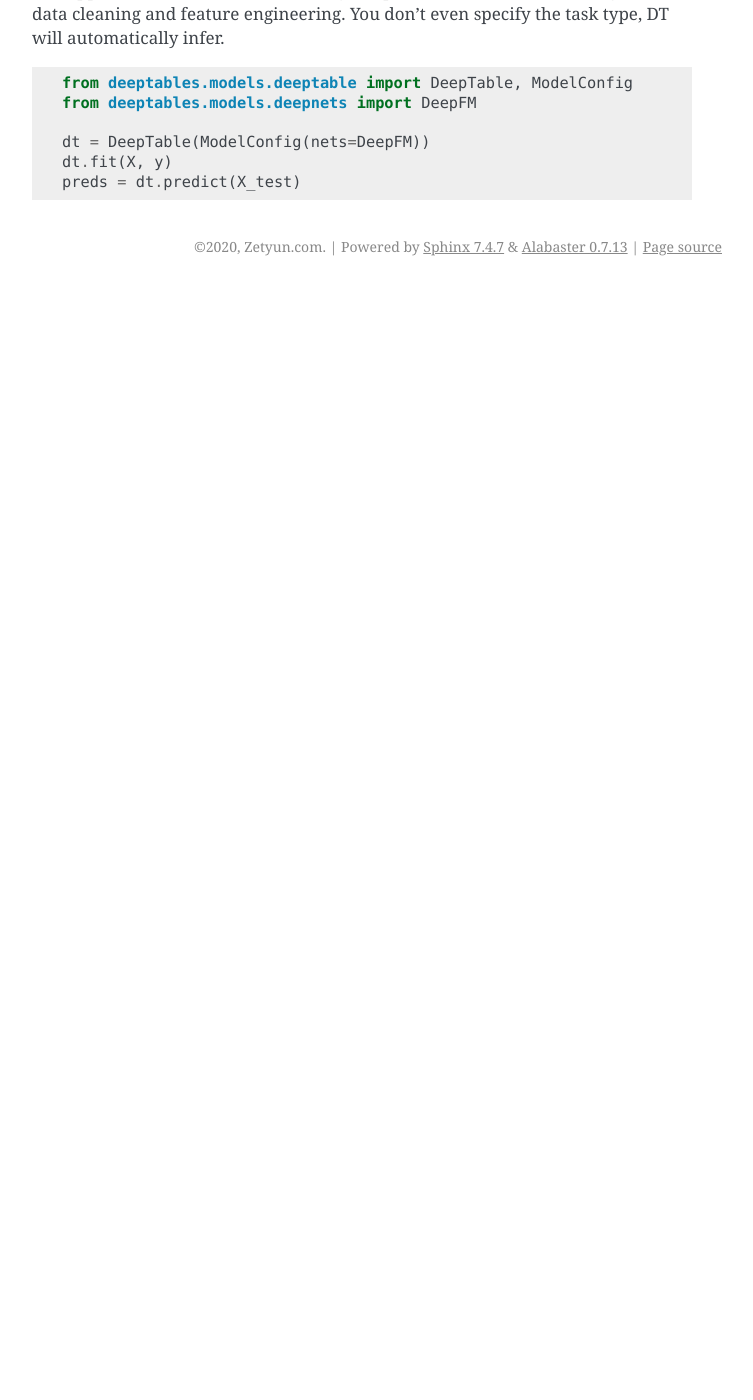
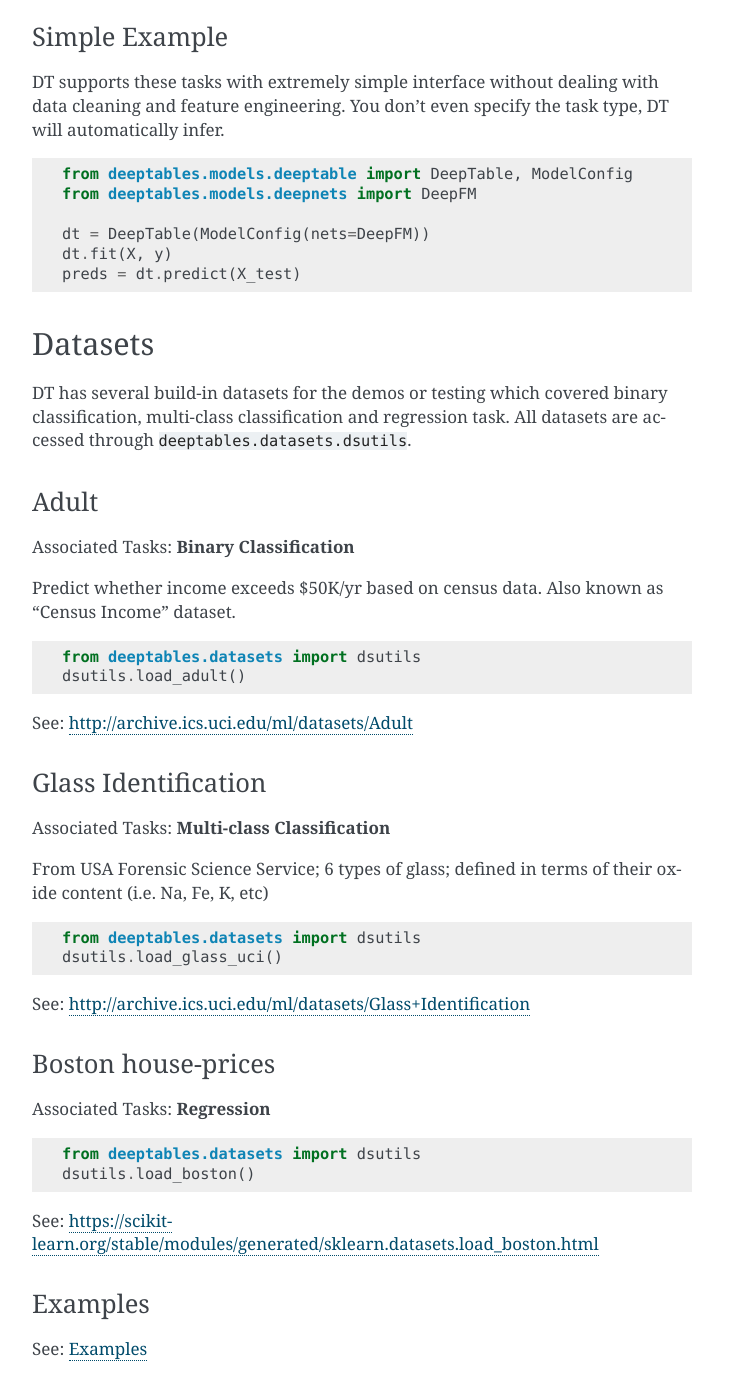
Before and after one commit to DataCanvasIO/DeepTables, a Sphinx documentation site: the page built from docs/source/quick_start.md, in a window 1280 px wide and 1400 px high, scrolled down 861 px. Shown: the whole window, without its empty margins (388-1141 px from the left). Built offline with Sphinx 7.4.7, drawn with Linux system fonts in a browser that asks for light colours; before the commit the page ends 1147 px from its top, so only the background shows below that; some of the changed text lies outside the part shown.

Commit message:
Update docs

````diff
--- a/docs/source/quick_start.md
+++ b/docs/source/quick_start.md
@@ -19,14 +19,17 @@ pip install deeptables
 pip install deeptables[gpu]
 ```
 
-
+***Verify the install***:
+```shell script
+python -c "from deeptables.utils.quicktest import test; test()”
+```
 
 ## Getting started: 5 lines to DT
 
 ### Supported Tasks
 DT can be use to solve **classification** and **regression** prediction problems on tabular data.
 
-### Simple Exapmle
+### Simple Example
 DT supports these tasks with extremely simple interface without dealing with data cleaning and feature engineering. You don't even specify the task type, DT will automatically infer.
 ```
 from deeptables.models.deeptable import DeepTable, ModelConfig
@@ -36,3 +39,40 @@ dt = DeepTable(ModelConfig(nets=DeepFM))
 dt.fit(X, y)
 preds = dt.predict(X_test)
 ```
+
+
+## Datasets
+
+DT has several build-in datasets for the demos or testing which covered binary classification, multi-class classification and regression task. All datasets are accessed through `deeptables.datasets.dsutils`.
+
+### Adult
+Associated Tasks: **Binary Classification**
+
+Predict whether income exceeds $50K/yr based on census data. Also known as "Census Income" dataset.
+```python
+from deeptables.datasets import dsutils
+dsutils.load_adult()
+```
+See: [http://archive.ics.uci.edu/ml/datasets/Adult](http://archive.ics.uci.edu/ml/datasets/Adult)
+
+### Glass Identification
+Associated Tasks: **Multi-class Classification**
+
+From USA Forensic Science Service; 6 types of glass; defined in terms of their oxide content (i.e. Na, Fe, K, etc)
+```python
+from deeptables.datasets import dsutils
+dsutils.load_glass_uci()
+```
+See: [http://archive.ics.uci.edu/ml/datasets/Glass+Identification](http://archive.ics.uci.edu/ml/datasets/Glass+Identification)
+
+### Boston house-prices
+Associated Tasks: **Regression**
+```python
+from deeptables.datasets import dsutils
+dsutils.load_boston()
+```
+
+See: [https://scikit-learn.org/stable/modules/generated/sklearn.datasets.load_boston.html](https://scikit-learn.org/stable/modules/generated/sklearn.datasets.load_boston.html)
+
+### Examples
+See: [Examples](https://deeptables.readthedocs.io/en/latest/examples.html)
--- a/setup.py
+++ b/setup.py
@@ -3,7 +3,7 @@ from __future__ import absolute_import
 from setuptools import find_packages
 from setuptools import setup
 
-version = '0.1.3'
+version = '0.1.4'
 
 requirements = [
     'scipy>=1.3.1',
````
Also changed, not shown: docs/source/examples.md (+12 -15 lines), 2 other files.
